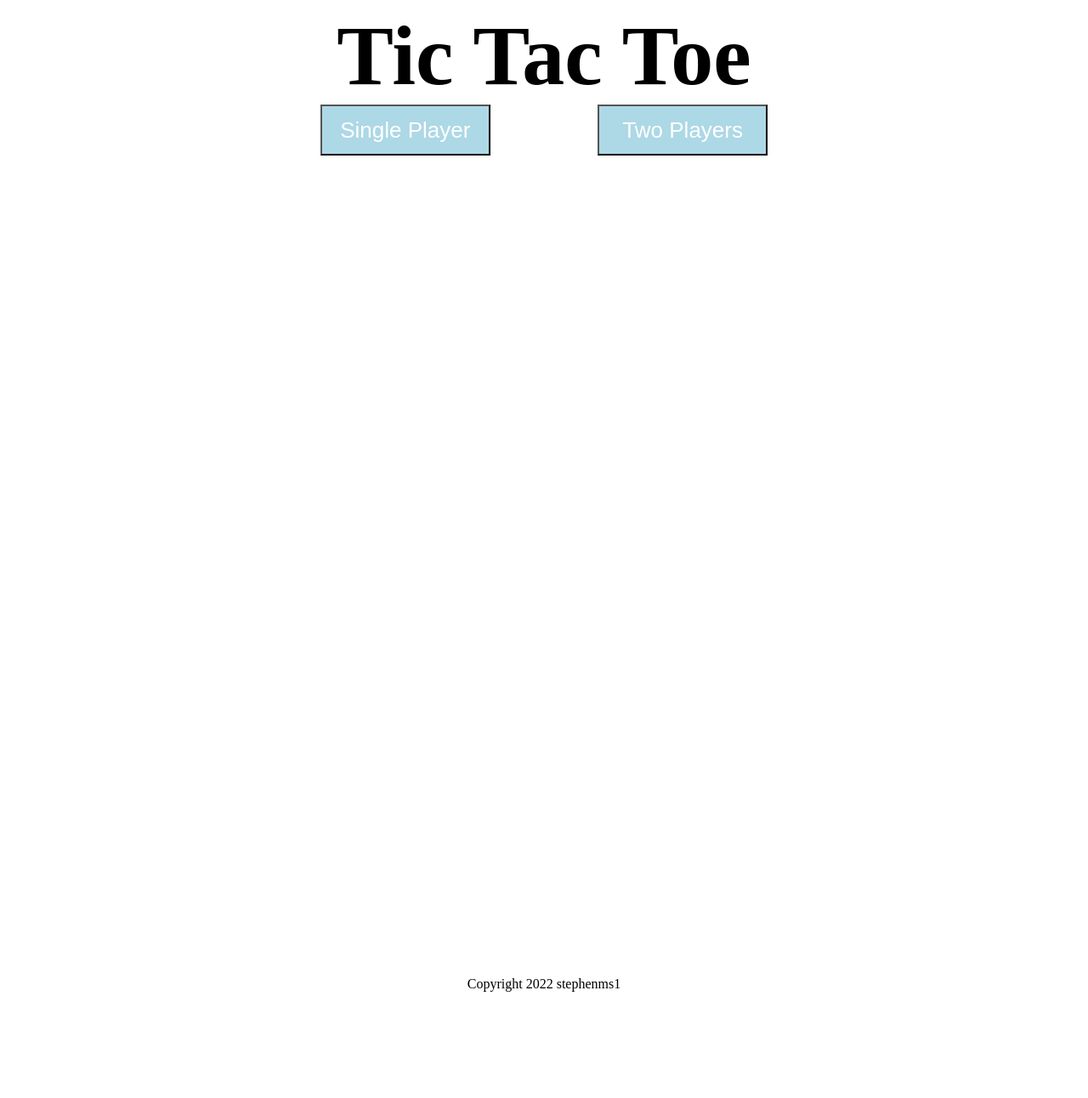
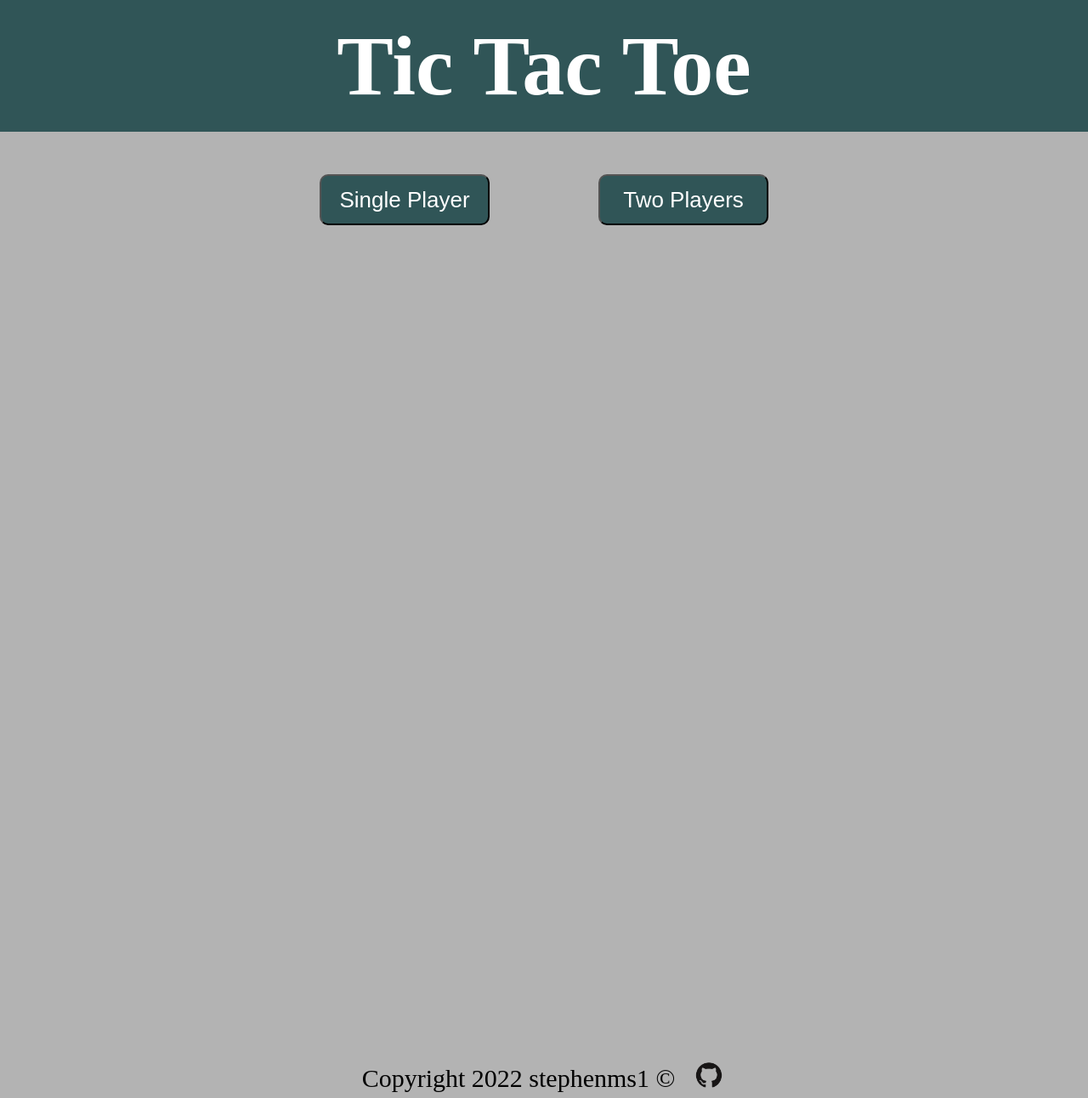
Before and after one commit to StephenMS1/odin_tic-tac-toe, a plain HTML site: page index.html in a window 1280 px wide. Shown: the whole page at 85% size. Before the commit the page ends 1191 px from the top, so only its background shows below. Drawn offline with Linux system fonts and the light colour scheme.

Commit message:
updated UI to improve aesthetic

```diff
--- a/index.html
+++ b/index.html
@@ -31,7 +31,10 @@
         </div>
     </div>
     <div class="footer">
-        <p>Copyright 2022 stephenms1 </p>
+        <p>Copyright 2022 stephenms1 ©</p>
+        <a href="https://github.com/StephenMS1" target="blank">
+            <img src="GitHub-Mark.png" alt="github link" height="40" width="40">
+        </a>
     </div>
 
 </body>
--- a/style.css
+++ b/style.css
@@ -1,6 +1,11 @@
+* {
+    margin: 0;
+    padding: 0;
+}
 body {
     display: flex;
     flex-direction: column;
+    background-color: rgb(179, 179, 179);
 }
 
 .resultScreen {
@@ -32,17 +37,25 @@ body {
 .banner {
     display: flex;
     flex-direction: column;
+
 }
 .bannerTitle {
     display: flex;
     justify-content: center;
     font-size: 50px;
+    color: white;
+    background-color: rgb(48, 85, 87);
+    margin-bottom: 30px;
+    padding: 20px;
+
 }
 h1 {
     margin: 0;
 }
 
 .bannerPlayers {
+    margin-top: 20px;
+    margin-bottom: 30px;
     display: flex;
     justify-content: center;
     gap: 10%;
@@ -50,15 +63,16 @@ h1 {
 }
 
 button {
-    background-color: lightblue;
+    background-color: rgb(48, 85, 87);
     height: 60px;
     width: 200px;
     color: white;
     font-size: 26px;
+    border-radius: 10px;
 }
 
 .selectedMode {
-    background-color: darkblue;
+    background-color: rgb(24, 43, 44);
 }
 
 button:hover {
@@ -69,6 +83,7 @@ button:hover {
     display: flex;
     justify-content: center;
     align-items: center;
+
 }
 
 .gridContainer {
@@ -82,26 +97,44 @@ button:hover {
     border: 0px;
     width: 900px;
     height: 900px;
+
 }
 
 .gridSquare {
     display: flex;
-    border: 2px solid black;
+    border: 1px solid black;
     width: 290px;
     height: 290px;
     margin: 0px;
     align-items: center;
-    font-size: 50px;
-    color: lightblue;
+    font-size: 80px;
+    color: black;
     font-weight: 900;
     justify-content: center;
+    background-color: white;
 }
 
 .gridSquare:hover {
     cursor: pointer;
+    background-color: rgba(173, 216, 230, 0.35);
 }
 
 .footer {
     padding-top: 50px;
-    text-align: center;
+    justify-content: center;
+    align-items: center;
+    display: flex;
+    gap: 20px;
+    font-size: 30px;
+
 }
+
+img {
+    transition: 0.7s ease-in-out;
+}
+
+img:hover {
+    cursor: pointer;
+    transform: rotate(360deg) scale(1.4);
+}
+/* not working for some reason (hover spin transition) */
```
Also changed, not shown: GitHub-Mark.png (added).
